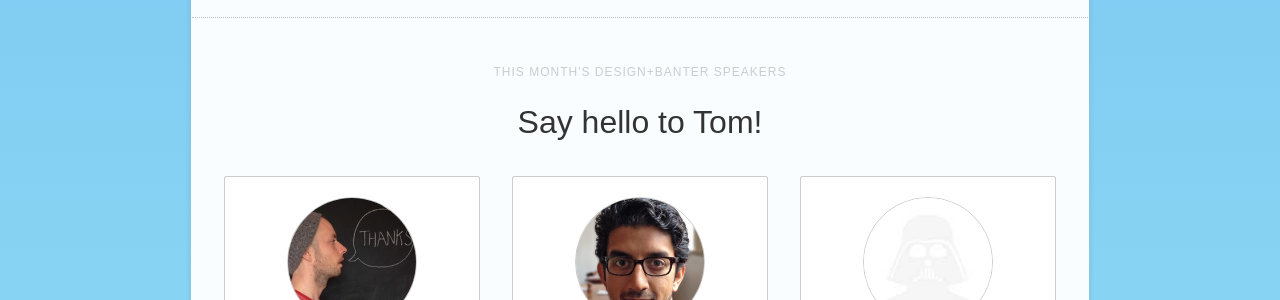
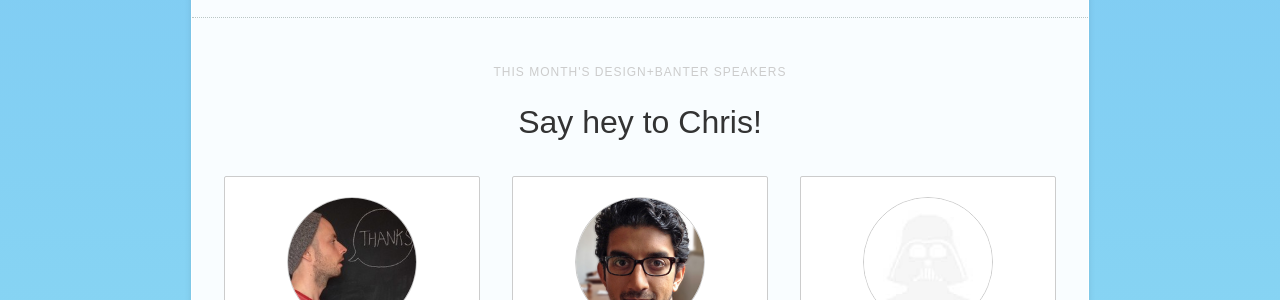
Before and after one commit to design-and-banter/db-dotcom, a Jekyll site: the page built from index.html, in a window 1280 px wide and 900 px high, scrolled down 941 px. Shown: the part 156-456 px from the top of the window. Built offline with Jekyll 4.4.1, drawn with Linux system fonts in a browser that asks for light colours; nearby versions of some CDN libraries; comment, search, counter and statistics services are not loaded.

Commit message:
update title

```diff
--- a/_includes/event.html
+++ b/_includes/event.html
@@ -16,7 +16,7 @@
     <span class="strap">This month's Design+Banter speakers</span>
 
 
-    <h1>Say hello to Tom!</h1>
+    <h1>Say hey to Chris!</h1>
 
 
     <ul>
```
